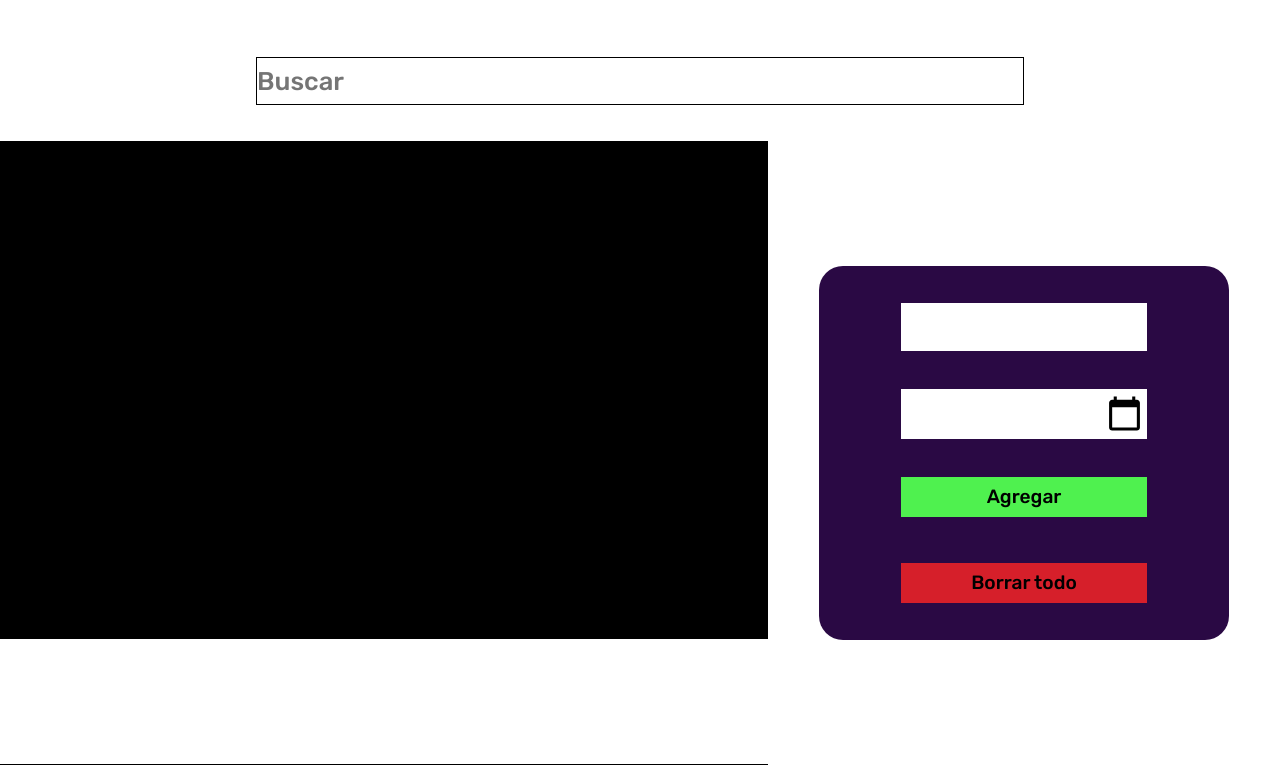
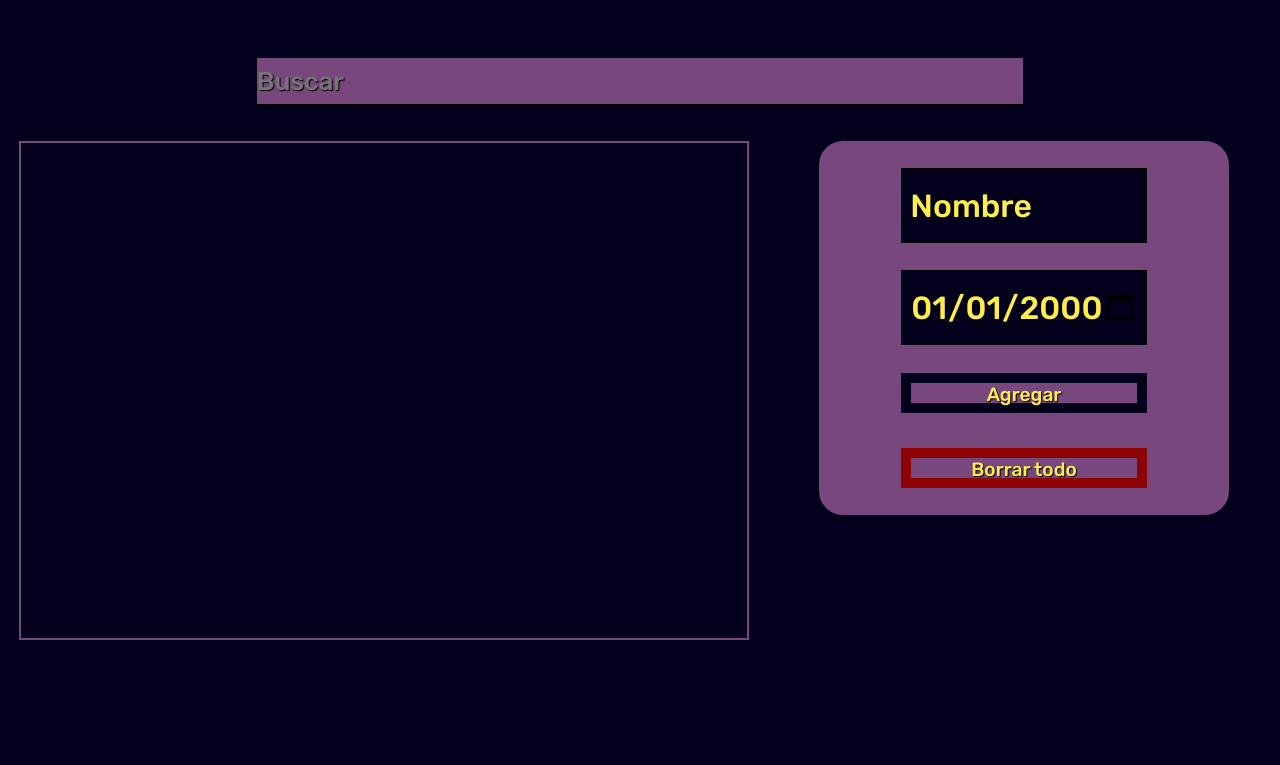
Before and after one commit to Alan08t/projectCoder, a plain HTML site: page index.html in a window 1280 px wide. Shown: the part 99-864 px from the top of the page. Drawn offline with Linux system fonts and the light colour scheme; some packages are replaced by stand-ins of ours; a script that the page names is missing.

Commit message:
fixed last version issues

```diff
--- a/css/index.css
+++ b/css/index.css
@@ -7,13 +7,16 @@
   background-color: transparent;
   box-sizing: border-box;
   font-family: "Rubik", sans-serif;
+  color: #ffee4a;
+  text-shadow: 1px 1px 1px black;
 }
 
-body {
+#body {
   text-align: center;
   width: 100vw;
   height: 100vh !important;
   overflow: hidden;
+  background-color: #03001c;
 }
 
 .container {
@@ -42,13 +45,13 @@ body {
   font-family: "Rubik", sans-serif;
   font-size: 8vw;
   white-space: nowrap;
-  color: black;
+  color: #ffee4a;
 }
 
 .headerParagraph {
   font-size: 4.2vw;
   font-family: "Rubik", sans-serif;
-  color: black;
+  color: #ffee4a;
 }
 
 .headerContainer {
@@ -70,8 +73,8 @@ body {
   border: 1px solid black;
   width: 60vw;
   font-size: 4vw;
-  color: black;
-  background-color: white;
+  color: #ffee4a;
+  background-color: #77477e;
   height: 40%;
 }
 
@@ -82,11 +85,10 @@ body {
   display: flex;
   min-height: 50%;
   max-height: 50%;
-  border-bottom: 1px solid black;
 }
 
 .birthdayList {
-  width: 100%;
+  width: 95%;
   max-height: 100%;
   min-height: 100%;
   list-style: none;
@@ -96,23 +98,18 @@ body {
   flex-flow: column;
   align-items: center;
   border-left: none;
-  background-color: black;
-  border: 1px solid black;
+  border: 2px solid #77477e;
 }
 
 /* ITEMS */
 
 .listItem {
-  margin: 1% 0%;
   font-weight: 600;
   font-family: "Courier New", Courier, monospace;
-  width: 95%;
+  width: 100%;
   height: auto;
-  padding: 0.5rem;
   justify-content: space-between;
   background-color: black;
-  color: white;
-  border: 3px solid white;
   box-shadow: 3px 3px 4px #032e38;
 
 }
@@ -127,6 +124,7 @@ body {
   justify-content: start;
   padding: 2%;
   text-align: start;
+  color: #fe9600;
 
 }
 
@@ -136,7 +134,7 @@ body {
   justify-content: end;
   width: 70%;
   height: auto;
-  border-right: 2px solid white;
+  border-right: 2px solid #77477e;
 
 }
 
@@ -173,6 +171,7 @@ body {
   padding: 10%;
   font-size: 5vw;
   transition: all 0.2s ease;
+  color: #77477e;
 }
 
 /* NEW DATE SECTION */
@@ -191,27 +190,25 @@ body {
   width: 80%;
   height: 6vh;
   margin-bottom: 2%;
-  background-color: rgb(79, 241, 79);
   cursor: pointer;
-  color: black;
+  color: #ffee4a;
   transition: all 0.1s ease-in;
+  border: 10px solid #03001c;
 }
 
 #send:hover {
-  background-color: rgb(51, 138, 51);
 }
 
 #delete {
-  color: black;
+  color: #ffee4a;
   width: 80%;
   height: 6vh;
   white-space: nowrap;
-  background-color: rgba(255, 36, 36, 0.808);
   font-size: 3.6vw;
+  border: 10px solid rgb(141, 2, 2);
 }
 
 #delete:hover {
-  background-color: rgba(167, 26, 26, 0.808);
 }
 
 /* FORM STYLES */
@@ -223,36 +220,37 @@ body {
   flex-direction: column;
   align-items: center;
   justify-content: space-evenly;
-  background-color: #2A0944;
+  background-color: #77477e;
   border-radius: 2rem;
 }
 
 #asideForm div {
   width: 100%;
-  height: auto;
+  height: 20%;
 }
 
 #asideForm div input {
-  border: 1px solid white;
+  border: 1px solid black;
   height: 100%;
-  width: 60%;
+  width: 80%;
   font-size: 8vw;
-  color: black;
-  background-color: white;
+  color: #ffee4a;
+  background-color: #03001c ;
 }
 
 #asideForm div input::placeholder {
-  color: black;
+  color: #ffee4a;
   opacity: 1;
 }
 
 #asideForm input {
   font-size: 8vw;
   cursor: pointer;
-  color: black;
-  background-color: white;
-  border: 1px solid white;
-  width: 60%;
+  color: #ffee4a;
+  background-color: #03001c ;
+  border: 1px solid black;
+  width: 80%;
+  height: 20%;
 }
 
 
@@ -261,11 +259,11 @@ body {
 
 /* THEMES */
 .darkTheme {
-  background-color: rgb(80, 80, 80);
+  background-color: #03001c;
   color: white;
 
 }
 .lightTheme {
-  background-color: white;
+  background-color: #ffee4a;
   color: black;
 }
--- a/css/media.css
+++ b/css/media.css
@@ -33,14 +33,14 @@
   .birthdayList {
     max-height: 80%;
     min-height: 80%;
+    height: 80%;
     list-style: none;
     margin: none;
     overflow: scroll;
     display: flex;
     flex-flow: column;
     align-items: center;
-    border: none;
-    border-left: none;
+    justify-content: flex-start;
   }
 
   .listItem {
@@ -52,11 +52,12 @@
   .listItemSpan {
     height: 33%;
     width: 70%;
-    font-size: 1.7vw;
+    font-size: 2.4vw;
   }
 
   #newDateSection {
     width: 40%;
+    justify-content: flex-start;
   }
   #send {
     font-size: 1.5vw;
@@ -120,28 +121,35 @@
 
 #asideForm div {
   width: 100%;
-  height: auto;
 }
 
 #asideForm div input {
-  border: 1px solid white;
+  border: 1px solid black;
   height: 100%;
   width: 60%;
-  font-size: 3vw;
-  color: white;
+  font-size: 2.5vw;
+  background-color: #03001c ;
+  color: #ffee4a;
+  padding: 2%;
 }
 
-#asideForm div input::placeholder {
-  color: white;
-  opacity: 1;
+
+#asideForm input {
+  font-size: 2.5vw;
+  cursor: pointer;
+  color: #ffee4a;
+  border: 1px solid black;
+  width: 60%;
+  padding: 2%;
+  background-color: #03001c ;
+
 }
 
-#asideForm input {
-  font-size: 3vw;
-  cursor: pointer;
-  color: white;
-  border: 1px solid white;
-  width: 60%;
+
+#asideForm input::placeholder {
+  opacity: .7;
+  color: #fe9600;
+
 }
 
 }
--- a/index.html
+++ b/index.html
@@ -15,7 +15,7 @@
     <link rel="stylesheet" href="css/index.css" />
     <link rel="stylesheet" href="css/media.css" />
   </head>
-  <body>
+  <body id="body">
     <header id="header" class="container">
       <div class="container headerContainer">
         <h1 id="titleHeader" class="container">Lista de cumpleaños</h1>
--- a/js/addDate.mjs
+++ b/js/addDate.mjs
@@ -13,8 +13,21 @@ const addDate = () => {
 
   //Validando los datos de entrada
   if ($name.value === "" || $date.value === "") {
-    alert("El nombre y la fecha no pueden estar vacios.");
+    // alert("El nombre y la fecha no pueden estar vacios.");
+    // return null
+
+    Swal.fire({
+      title: 'Campos obligatorios',
+      text: 'El nombre y la fecha no pueden estar bavios',
+      icon: 'warning',
+      confirmButtonText: 'Ok',
+    })
+
     return null
+
+
+
+
   } else {
     newDate.name = $name.value;
     newDate.date = new Date($date.value);
```
